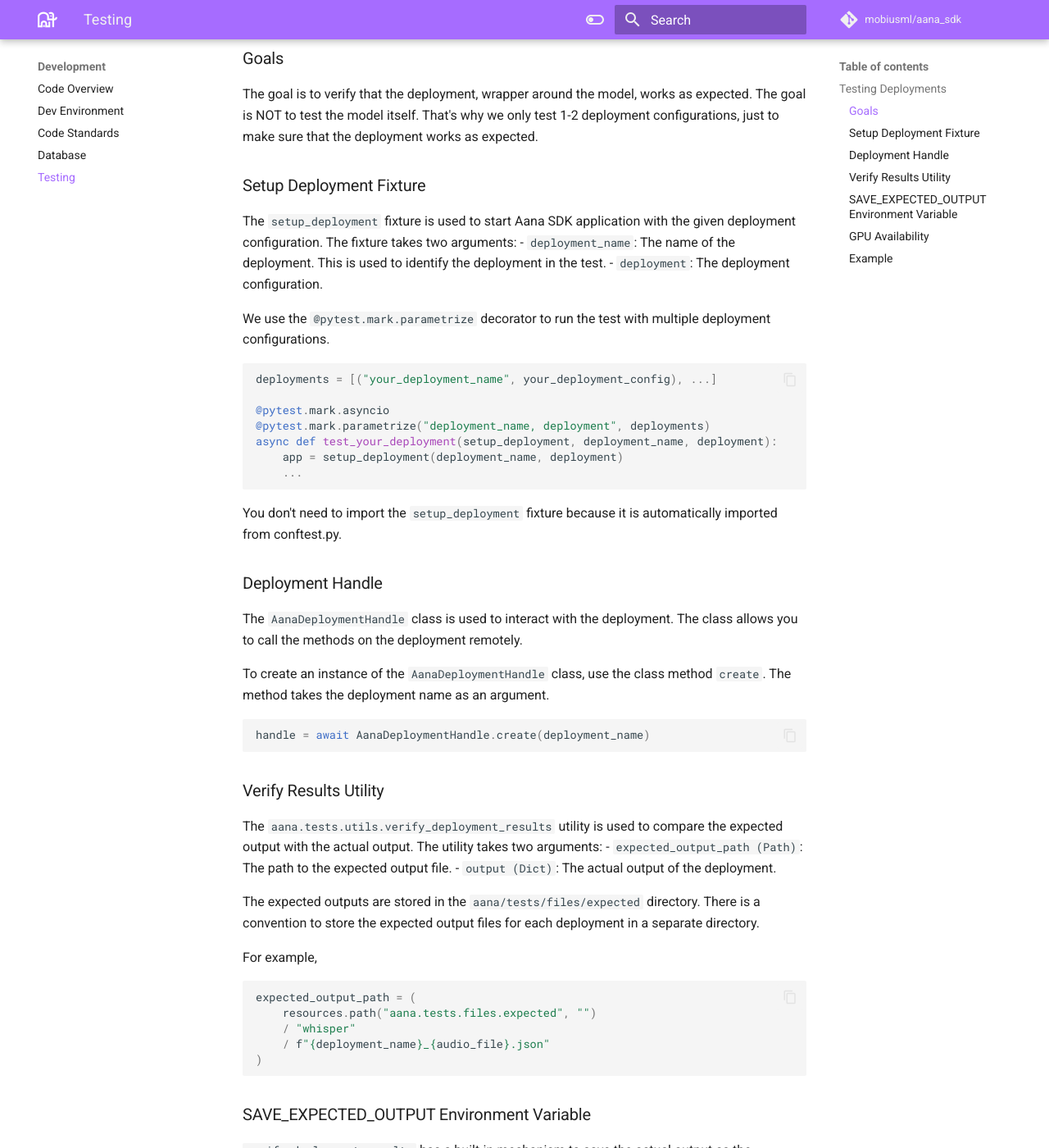
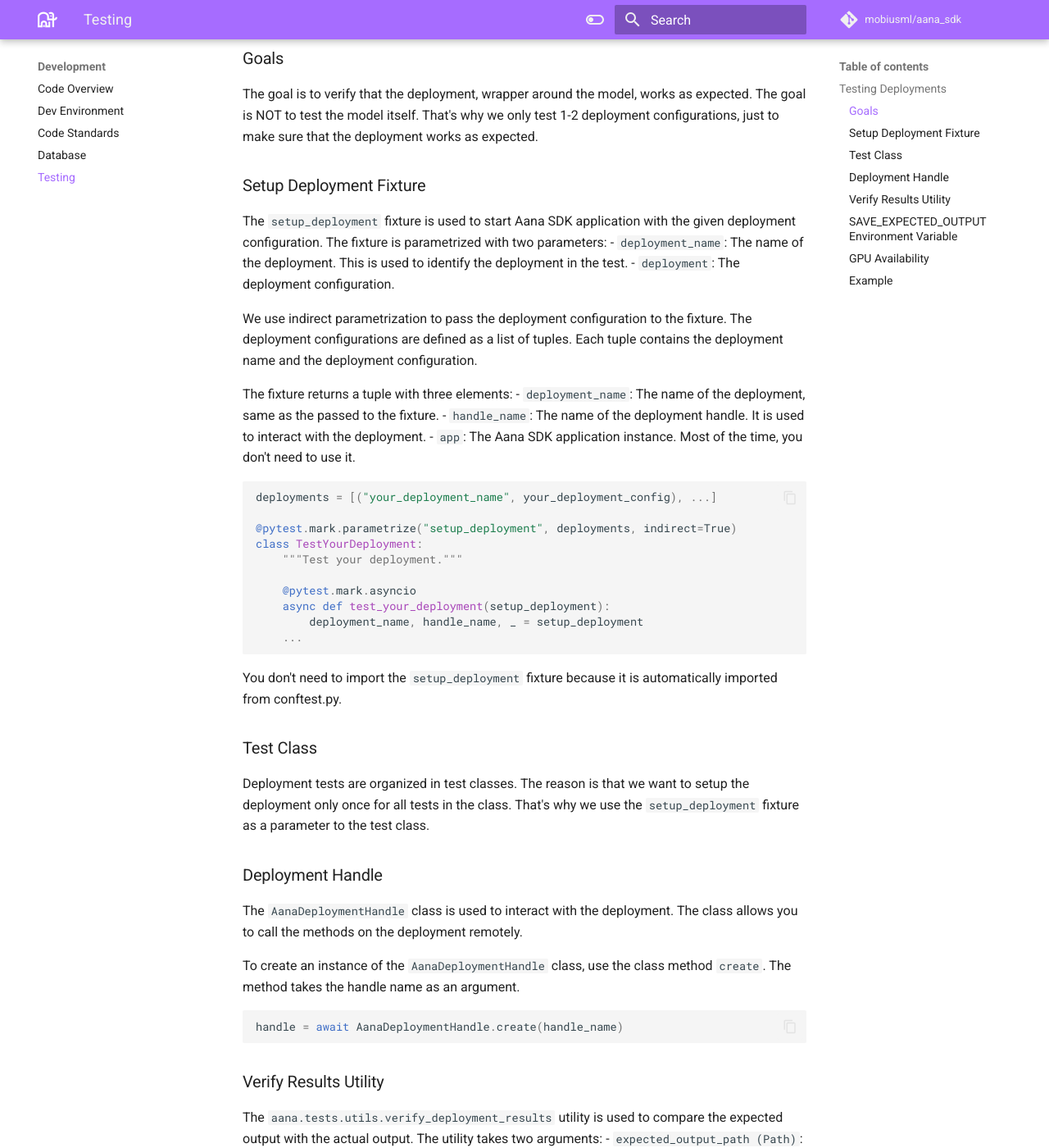
Before and after one commit to mobiusml/aana_sdk, an MkDocs documentation site: the page built from docs/pages/testing.md, in a window 1280 px wide and 1400 px high, scrolled down 627 px. Shown: the whole window at 82% size. Built offline with MkDocs 1.6.1 and Material for MkDocs 9.7.7, drawn with Linux system fonts in a browser that asks for light colours; comment, search, counter and statistics services are not loaded; some of the changed text lies outside the part shown.

Commit message:
Fixed haystack test. Automatic GPU test detection for deployments. Updated testing docs.

````diff
--- a/docs/pages/testing.md
+++ b/docs/pages/testing.md
@@ -20,32 +20,46 @@
 
 ### Setup Deployment Fixture
 
-The `setup_deployment` fixture is used to start Aana SDK application with the given deployment configuration. The fixture takes two arguments:
+The `setup_deployment` fixture is used to start Aana SDK application with the given deployment configuration. The fixture is parametrized with two parameters:
 - `deployment_name`: The name of the deployment. This is used to identify the deployment in the test.
 - `deployment`: The deployment configuration.
 
-We use the `@pytest.mark.parametrize` decorator to run the test with multiple deployment configurations.
+We use indirect parametrization to pass the deployment configuration to the fixture. The deployment configurations are defined as a list of tuples. Each tuple contains the deployment name and the deployment configuration.
+
+The fixture returns a tuple with three elements:
+- `deployment_name`: The name of the deployment, same as the passed to the fixture.
+- `handle_name`: The name of the deployment handle. It is used to interact with the deployment.
+- `app`: The Aana SDK application instance. Most of the time, you don't need to use it.
 
 ```python
 deployments = [("your_deployment_name", your_deployment_config), ...]
 
-@pytest.mark.asyncio
-@pytest.mark.parametrize("deployment_name, deployment", deployments)
-async def test_your_deployment(setup_deployment, deployment_name, deployment):
-    app = setup_deployment(deployment_name, deployment)
+@pytest.mark.parametrize("setup_deployment", deployments, indirect=True)
+class TestYourDeployment:
+    """Test your deployment."""
+
+    @pytest.mark.asyncio
+    async def test_your_deployment(setup_deployment):
+        deployment_name, handle_name, _ = setup_deployment
     ...
 ```
 
 You don't need to import the `setup_deployment` fixture because it is automatically imported from conftest.py.
 
+### Test Class
+
+Deployment tests are organized in test classes. The reason is that we want to setup the deployment only once for all tests in the class. That's why we use the `setup_deployment` fixture as a parameter to the test class.
+
+
+
 ### Deployment Handle
 
 The `AanaDeploymentHandle` class is used to interact with the deployment. The class allows you to call the methods on the deployment remotely.
 
-To create an instance of the `AanaDeploymentHandle` class, use the class method `create`. The method takes the deployment name as an argument.
+To create an instance of the `AanaDeploymentHandle` class, use the class method `create`. The method takes the handle name as an argument.
 
 ```python
-handle = await AanaDeploymentHandle.create(deployment_name)
+handle = await AanaDeploymentHandle.create(handle_name)
 ```
 
 ### Verify Results Utility
@@ -73,7 +87,7 @@
 
 ### GPU Availability
 
-If the deployment requires a GPU, make sure to add `@pytest.mark.skipif(not is_gpu_available(), reason="GPU is not available")` decorator to the test function. It will skip the test if the GPU is not available which is common in CI/CD environments.
+If the deployment requires a GPU, the `setup_deployment` fixture will skip the test if the GPU is not available. It uses `num_gpus` from the deployment configuration to check if the GPU is required.
 
 
 ### Example
@@ -105,46 +129,46 @@
     )
 ]
 
-# Skip the test if GPU is not available.
-@pytest.mark.skipif(not is_gpu_available(), reason="GPU is not available")
-# The test is asynchronous because it interacts with the deployment.
-@pytest.mark.asyncio
+
 # Parametrize the test with the deployments.
-@pytest.mark.parametrize("deployment_name, deployment", deployments)
-# Parametrize the test with the audio files (this can be anything else like prompts etc.).
-@pytest.mark.parametrize("audio_file", ["squirrel.wav", "physicsworks.wav"])
-# Define the test function, add `setup_deployment` fixture, and parameterized arguments to the function.
-async def test_whisper_deployment(
-    setup_deployment, deployment_name, deployment, audio_file
-):
-    """Test whisper deployment."""
-    # Start the deployment.
-    setup_deployment(deployment_name, deployment)
+@pytest.mark.parametrize("setup_deployment", deployments, indirect=True)
+class TestWhisperDeployment:
+    """Test Whisper deployment."""
 
-    # Create the deployment handle.
-    handle = await AanaDeploymentHandle.create(deployment_name)
+    # The test is asynchronous because it interacts with the deployment.
+    @pytest.mark.asyncio
+    # Parametrize the test with the audio files (this can be anything else like prompts etc.).
+    @pytest.mark.parametrize("audio_file", ["squirrel.wav", "physicsworks.wav"])
+    # Define the test function, add `setup_deployment` fixture, and parameterized arguments to the function.
+    async def test_transcribe(self, setup_deployment, audio_file):
+        """Test transcribe methods."""
+        # Get deployment name, handle name, and app instance from the setup_deployment fixture.
+        deployment_name, handle_name, app = setup_deployment
 
-    # Define the path to the expected output file.
-    # There are 3 parts:
-    # - The path to the expected output directory (aana/tests/files/expected), should not be changed.
-    # - The name of the subdirectory for the deployment (whisper), should be changed for each deployment type.
-    # - File name with based on the parameters (deployment_name, audio_file, etc.).
-    expected_output_path = (
-        resources.path("aana.tests.files.expected", "")
-        / "whisper"
-        / f"{deployment_name}_{audio_file}.json"
-    )
+        # Create the deployment handle, use the handle name from the setup_deployment fixture.
+        handle = await AanaDeploymentHandle.create(handle_name)
 
-    # Run the deployment method.
-    path = resources.path("aana.tests.files.audios", audio_file)
-    assert path.exists(), f"Audio not found: {path}"
+        # Define the path to the expected output file.
+        # There are 3 parts:
+        # - The path to the expected output directory (aana/tests/files/expected), should not be changed.
+        # - The name of the subdirectory for the deployment (whisper), should be changed for each deployment type.
+        # - File name with based on the parameters (deployment_name, audio_file, etc.).
+        expected_output_path = (
+            resources.path("aana.tests.files.expected", "")
+            / "whisper"
+            / f"{deployment_name}_{audio_file}.json"
+        )
 
-    audio = Audio(path=path, media_id=audio_file)
+        # Run the deployment method.
+        path = resources.path("aana.tests.files.audios", audio_file)
+        assert path.exists(), f"Audio not found: {path}"
 
-    output = await handle.transcribe(
-        audio=audio, params=WhisperParams(word_timestamps=True, temperature=0.0)
-    )
+        audio = Audio(path=path, media_id=audio_file)
 
-    # Verify the results with the expected output.
-    verify_deployment_results(expected_output_path, output)
+        output = await handle.transcribe(
+            audio=audio, params=WhisperParams(word_timestamps=True, temperature=0.0)
+        )
+
+        # Verify the results with the expected output.
+        verify_deployment_results(expected_output_path, output)
 ```
````
Also changed, not shown: other parts of docs/pages/testing.md (+11 -1 lines), 9 other files.
